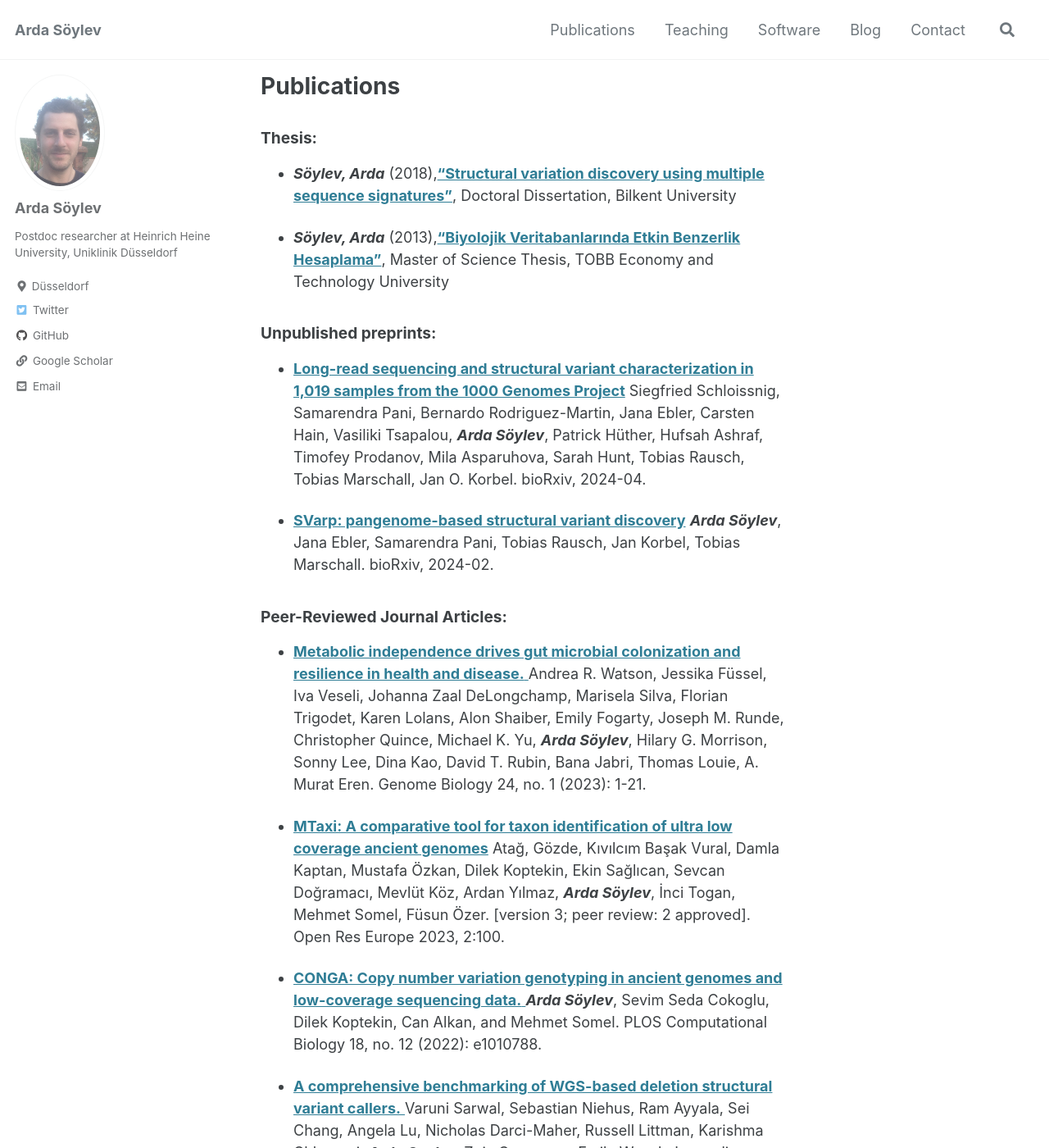
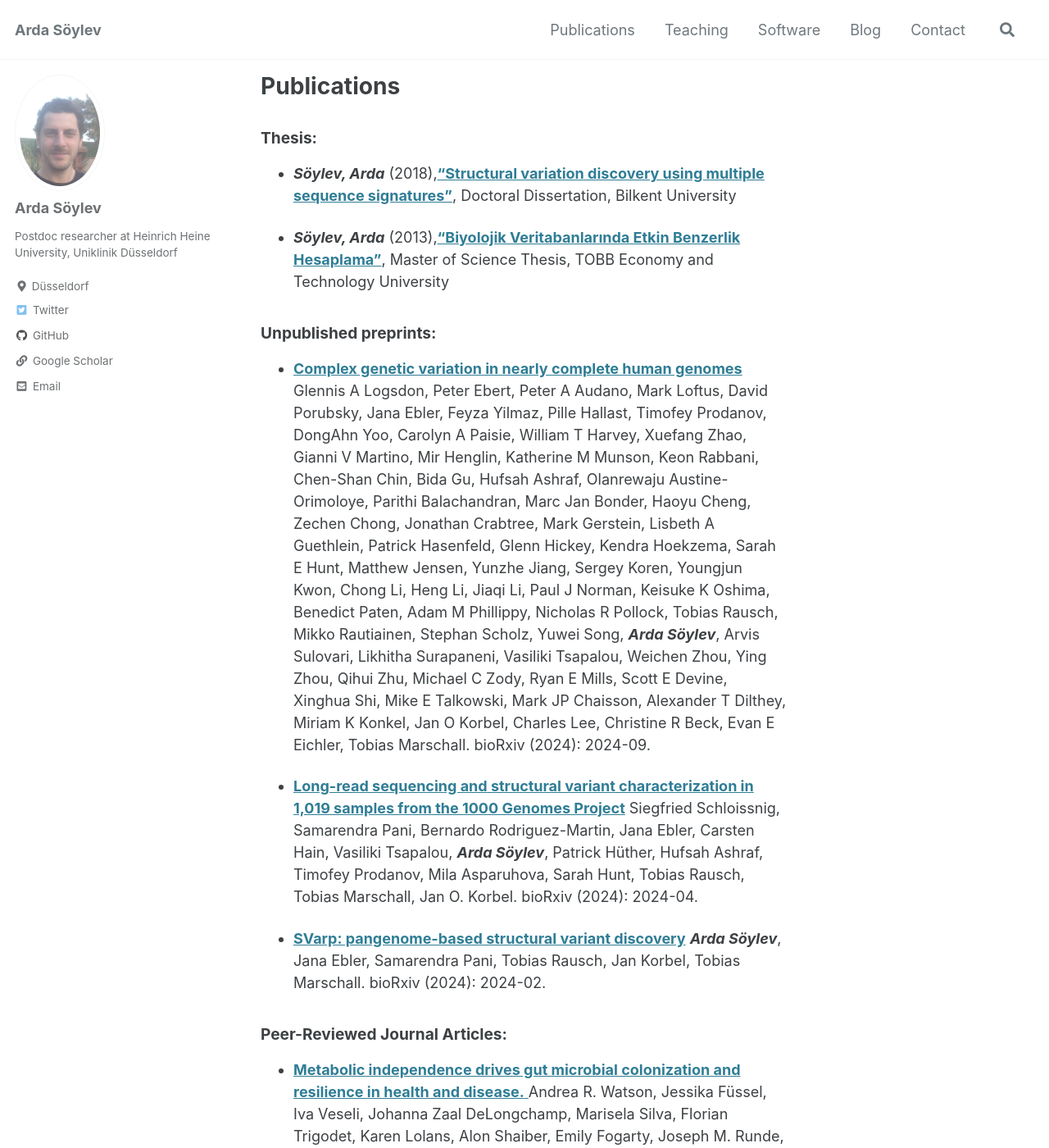
Before and after one commit to asylvz/asylvz.github.io, a Jekyll site: the page built from _pages/publications.md, in a window 1280 px wide and 1400 px high. Shown: the whole window at 82% size. Built offline with Jekyll 4.4.1, drawn with Linux system fonts in a browser that asks for light colours; cached includes are drawn as plain includes.

Commit message:
Added publication

```diff
--- a/_pages/publications.md
+++ b/_pages/publications.md
@@ -23,9 +23,11 @@ Inflammatory Effect (TÜBİTAK-1001, PI: Dr. Kivanc Bilecen)
 
 <h4>Unpublished preprints:</h4>
 
-- <a href="https://www.biorxiv.org/content/10.1101/2024.04.18.590093v1.abstract"><strong>Long-read sequencing and structural variant characterization in 1,019 samples from the 1000 Genomes Project</strong></a> Siegfried Schloissnig, Samarendra Pani, Bernardo Rodriguez-Martin, Jana Ebler, Carsten Hain, Vasiliki Tsapalou, <strong><em>Arda Söylev</em></strong>, Patrick Hüther, Hufsah Ashraf, Timofey Prodanov, Mila Asparuhova, Sarah Hunt, Tobias Rausch, Tobias Marschall, Jan O. Korbel. bioRxiv, 2024-04.
+- <a href="https://www.biorxiv.org/content/10.1101/2024.09.24.614721v1.abstract"><strong>Complex genetic variation in nearly complete human genomes</strong></a> Glennis A Logsdon, Peter Ebert, Peter A Audano, Mark Loftus, David Porubsky, Jana Ebler, Feyza Yilmaz, Pille Hallast, Timofey Prodanov, DongAhn Yoo, Carolyn A Paisie, William T Harvey, Xuefang Zhao, Gianni V Martino, Mir Henglin, Katherine M Munson, Keon Rabbani, Chen-Shan Chin, Bida Gu, Hufsah Ashraf, Olanrewaju Austine-Orimoloye, Parithi Balachandran, Marc Jan Bonder, Haoyu Cheng, Zechen Chong, Jonathan Crabtree, Mark Gerstein, Lisbeth A Guethlein, Patrick Hasenfeld, Glenn Hickey, Kendra Hoekzema, Sarah E Hunt, Matthew Jensen, Yunzhe Jiang, Sergey Koren, Youngjun Kwon, Chong Li, Heng Li, Jiaqi Li, Paul J Norman, Keisuke K Oshima, Benedict Paten, Adam M Phillippy, Nicholas R Pollock, Tobias Rausch, Mikko Rautiainen, Stephan Scholz, Yuwei Song, <strong><em>Arda Söylev</em></strong>, Arvis Sulovari, Likhitha Surapaneni, Vasiliki Tsapalou, Weichen Zhou, Ying Zhou, Qihui Zhu, Michael C Zody, Ryan E Mills, Scott E Devine, Xinghua Shi, Mike E Talkowski, Mark JP Chaisson, Alexander T Dilthey, Miriam K Konkel, Jan O Korbel, Charles Lee, Christine R Beck, Evan E Eichler, Tobias Marschall. bioRxiv (2024): 2024-09.
 
-- <a href="https://www.biorxiv.org/content/10.1101/2024.02.18.580171v1.abstract"><strong>SVarp: pangenome-based structural variant discovery</strong></a> <strong><em>Arda Söylev</em></strong>, Jana Ebler, Samarendra Pani, Tobias Rausch, Jan Korbel, Tobias Marschall. bioRxiv, 2024-02.
+- <a href="https://www.biorxiv.org/content/10.1101/2024.04.18.590093v1.abstract"><strong>Long-read sequencing and structural variant characterization in 1,019 samples from the 1000 Genomes Project</strong></a> Siegfried Schloissnig, Samarendra Pani, Bernardo Rodriguez-Martin, Jana Ebler, Carsten Hain, Vasiliki Tsapalou, <strong><em>Arda Söylev</em></strong>, Patrick Hüther, Hufsah Ashraf, Timofey Prodanov, Mila Asparuhova, Sarah Hunt, Tobias Rausch, Tobias Marschall, Jan O. Korbel. bioRxiv (2024): 2024-04.
+
+- <a href="https://www.biorxiv.org/content/10.1101/2024.02.18.580171v1.abstract"><strong>SVarp: pangenome-based structural variant discovery</strong></a> <strong><em>Arda Söylev</em></strong>, Jana Ebler, Samarendra Pani, Tobias Rausch, Jan Korbel, Tobias Marschall. bioRxiv (2024): 2024-02.
 
 
  <h4>Peer-Reviewed Journal Articles:</h4>
```
